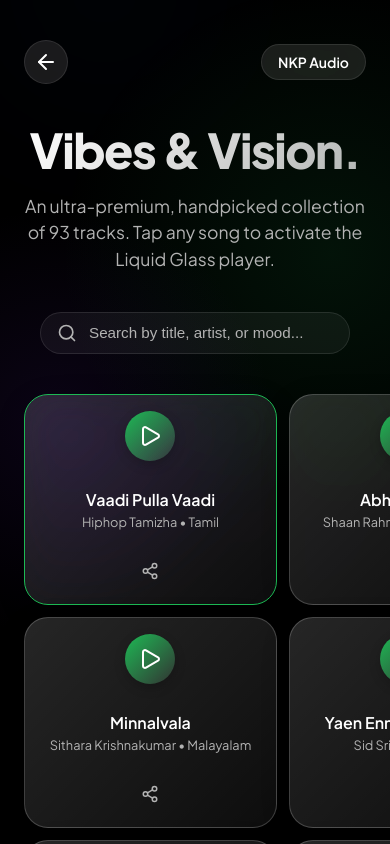
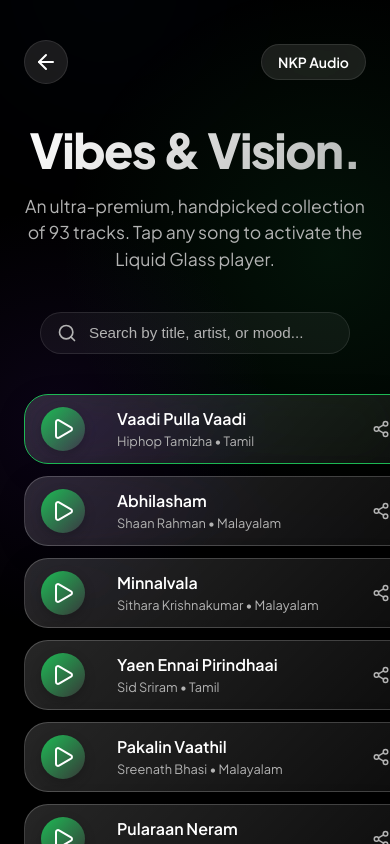
Before and after one commit to mohdnihadkp1/mohdnihadkp, a Next.js app: page /music in a window 390 px wide. Shown: the top 844 px of the page. Built offline with nearby package versions, Linux system fonts and the light colour scheme.

Commit message:
Overhauled_Performance_And_Layout

```diff
--- a/src/app/music/page.module.css
+++ b/src/app/music/page.module.css
@@ -195,22 +195,25 @@
 
 @media (max-width: 768px) {
   .songGrid {
-    grid-template-columns: repeat(2, 1fr);
+    grid-template-columns: 1fr; /* Single column list */
     gap: 12px;
   }
   .songCard {
-    flex-direction: column;
-    text-align: center;
-    padding: 1rem;
+    flex-direction: row; /* Horizontal layout for list style */
+    text-align: left;
+    padding: 12px 16px;
     align-items: center;
   }
   .cardArtwork {
-    margin-right: 0;
-    margin-bottom: 0.75rem;
+    margin-right: 16px;
+    margin-bottom: 0;
+    width: 44px;
+    height: 44px;
   }
   .cardActions {
-    padding-left: 0;
-    margin-top: 0.5rem;
+    padding-left: 12px;
+    margin-top: 0;
+    margin-left: auto; /* Push actions to the far right */
   }
   .cardTags {
     display: none;
```
Also changed, not shown: src/components/BentoBox.js (+5 -6 lines), src/components/ScrollReveal.js (+6 -6 lines).
